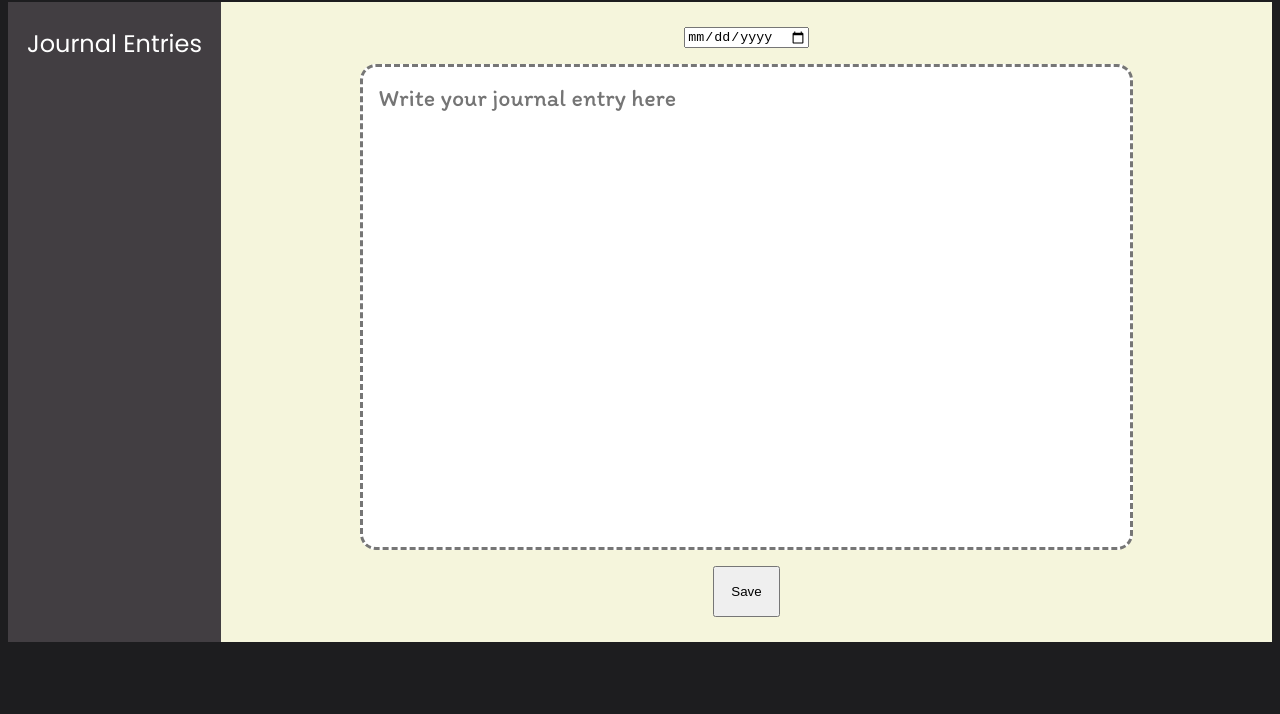
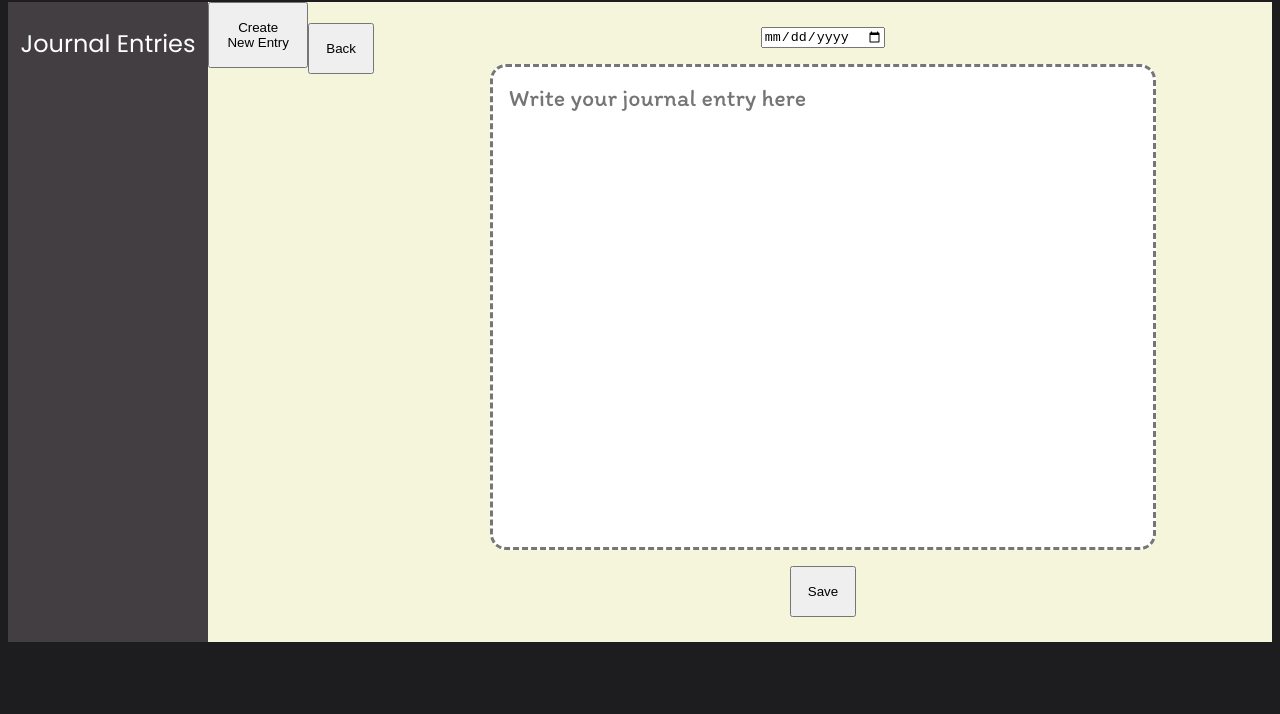
Before and after one commit to TegaBC/web-journal, a plain HTML site: page index.html in a window 1280 px wide. Shown: the part 86-800 px from the top of the page. Drawn offline with Linux system fonts and the light colour scheme.

Commit message:
new page and buttons

```diff
--- a/index.html
+++ b/index.html
@@ -18,11 +18,16 @@
     <div class="main">
         <div class="selector">
             <p>Journal Entries</p>
-           <!-- <button class="entry-selector">
-                10th Dec
-            </button> -->
+        </div>
+        <div class="menu">
+            <button class="control-buttons" id="create">Create New Entry</button>
+        </div>
+        <div class="display">
+            <h1 id="viewing"></h1>
+            <div class="preview">
 
-
+            </div>
+            <button class="control-buttons" id="back">Back</button>
         </div>
         <div class="editor">
             <!--<h1 class="Title">10th Decemeber 2022</h1>-->
```
